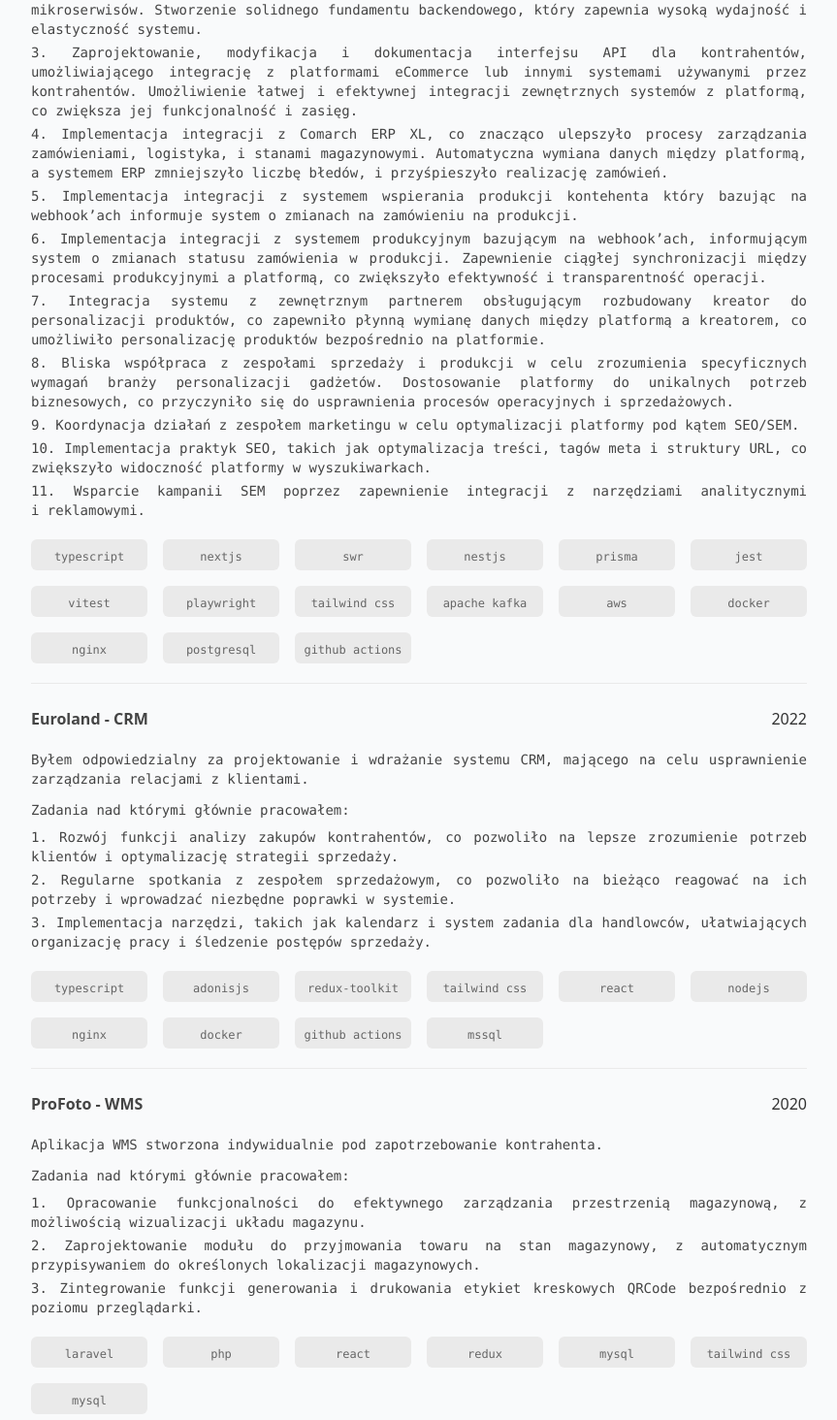
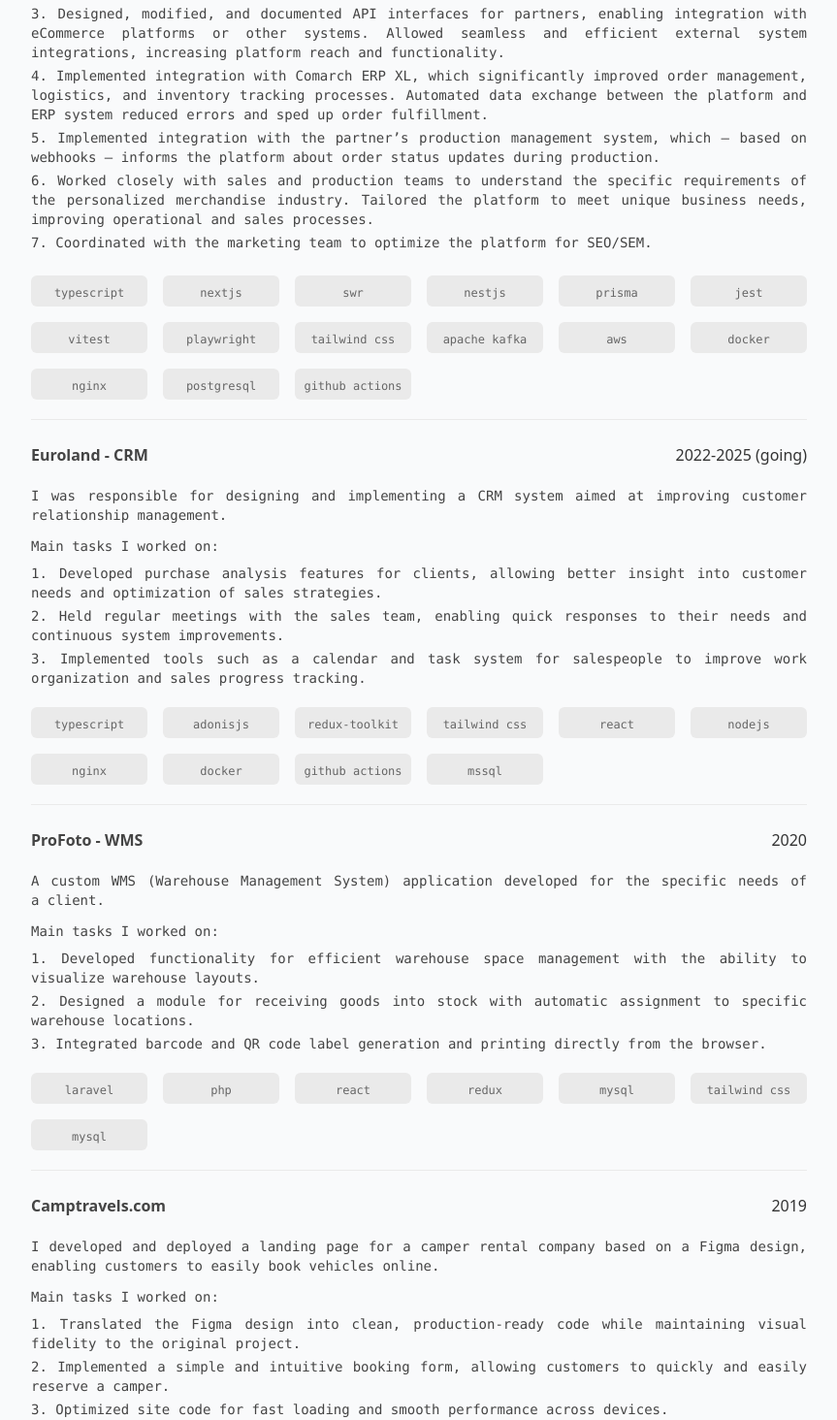
Before and after one commit to Imunal/kowalewsky.dev, a Next.js app: page / in a window 1280 px wide. Shown: the part 1066-2530 px from the top of the page at 97% size, without its empty margins (208-1071 px from the left). Built offline with nearby package versions, Linux system fonts and the light colour scheme.

Commit message:
Update project details, dependencies, and configuration for improved performance and accuracy

```diff
--- a/app/layout.tsx
+++ b/app/layout.tsx
@@ -12,7 +12,7 @@ import { inter } from "./fonts";
 export const metadata: Metadata = {
 	title: "Juliusz Kowalewski | Full-Stack Developer",
 	description:
-		"Doświadczony Full-Stack Developer z kilkoma latami doświadczenia w projektowaniu i wdrażaniu rozwiązań webowych. Moja kariera charakteryzuje się ciągłym dążeniem do rozwoju i adaptacji nowych technologii, co pozwala mi na tworzenie innowacyjnych i efektywnych rozwiązań. Pasja i chęć do nauki i elastyczność w podejściu do technologii pozwalają mi na ciągłe doskonalenie umiejętności i przystosowywanie się do dynamicznie zmieniającego się środowiska branży IT.",
+		"Experienced Full-Stack Developer with several years of experience in designing and implementing web solutions. My career is defined by a continuous drive for growth and the adoption of new technologies, enabling me to create innovative and efficient solutions. Passion for learning and flexibility in approaching technology allow me to continuously improve my skills and adapt to the rapidly evolving IT industry.",
 };
 
 const RootLayout = ({ children }: { children: React.ReactNode }) => (
--- a/app/page.tsx
+++ b/app/page.tsx
@@ -1,5 +1,5 @@
+import { CommercialProjects, OpenSourceProjects } from "components";
 import Link from "next/link";
-import { CommercialProjects, OpenSourceProjects } from "components";
 
 const Page = () => (
 	<>
@@ -12,7 +12,7 @@ const Page = () => (
 					Juliusz Kowalewski
 				</h1>
 				<p className="mb-2 text-lg font-mono text-gray-700 dark:text-gray-200">
-					Currently, I work as a Full-Stack Developer at <b>Fototransfer.pl</b>
+					Currently, I work as a Full-Stack Developer at <b>Diameter Pay</b>
 				</p>
 
 				<div className="mt-3 grid grid-cols-3 gap-4 text-gray-700 dark:text-gray-200">
--- a/biome.json
+++ b/biome.json
@@ -1,5 +1,5 @@
 {
-	"$schema": "https://biomejs.dev/schemas/2.1.2/schema.json",
+	"$schema": "https://biomejs.dev/schemas/2.2.5/schema.json",
 	"vcs": {
 		"enabled": false,
 		"clientKind": "git",
--- a/components/navbar/navbar.tsx
+++ b/components/navbar/navbar.tsx
@@ -3,7 +3,7 @@ import Link from "next/link";
 const navigationLinks = [
 	{
 		navID: 2,
-		navTitile: "Resume",
+		navTitile: "LinkedIn",
 		navUrl: "https://www.linkedin.com/in/juliusz-kowalewski-657856179/",
 	},
 	{ navID: 3, navTitile: "Contact", navUrl: "mailto:juliusz@kowalewsky.dev" },
@@ -18,7 +18,7 @@ const Navbar = () => (
 				</h1>
 			</Link>
 			<div className="block w-auto" id="navbar-default">
-				<ul className="flex p-4 mt-0 flex-row space-x-8 border-0 text-sm font-medium ">
+				<ul className="flex p-4 mt-0 flex-row space-x-8 border-0 text-sm font-medium">
 					{navigationLinks.map((navigation) => (
 						<li key={navigation.navID}>
 							<Link
--- a/components/projects/commercial-projects.tsx
+++ b/components/projects/commercial-projects.tsx
@@ -5,76 +5,51 @@ const projects = [
 		projectID: 1,
 		projectTitle: "Fototransfer.pl - B2B Print-On-Demand Platform",
 		projectCompany: "Fototransfer.pl",
-		projectDate: 2024,
+		projectDate: "2024-2025",
 		projectDescription: (
 			<div>
 				<p className="mb-3">
-					Byłem odpowiedzialny za projektowanie i implementację kompleksowej
-					platformy B2B skupiającej się na metodyce sprzedaży Print-On-Demand
+					I was responsible for designing and implementing a comprehensive B2B
+					platform focused on the Print-On-Demand sales methodology.
 				</p>
 				<ul className="list-inside list-decimal">
-					Zadania nad którymi głównie pracowałem:
+					Main tasks I worked on:
 					<li className="mt-2 mb-1">
-						Bliska współpraca z UI/UX designerem, przeniesienie projektu z Figmy
-						do rzeczywistego kodu. Zapewnienie, że interfejs użytkownika jest
-						intuicyjny i responsywny, poprawiając doświadczenie użytkowników.
+						Close collaboration with the UI/UX designer — transferring the Figma
+						design into production code. Ensured that the user interface was
+						intuitive and responsive, improving user experience.
 					</li>
 					<li className="mb-1">
-						Implementacja skalowalnych i wydajnych usług backendowych bazujących
-						na metodyce mikroserwisów. Stworzenie solidnego fundamentu
-						backendowego, który zapewnia wysoką wydajność i elastyczność
-						systemu.
+						Implementation of scalable and efficient backend services based on a
+						microservice methodology. Built a solid backend foundation that
+						ensures high performance and flexibility.
 					</li>
 					<li className="mb-1">
-						Zaprojektowanie, modyfikacja i dokumentacja interfejsu API dla
-						kontrahentów, umożliwiającego integrację z platformami eCommerce lub
-						innymi systemami używanymi przez kontrahentów. Umożliwienie łatwej i
-						efektywnej integracji zewnętrznych systemów z platformą, co zwiększa
-						jej funkcjonalność i zasięg.
+						Designed, modified, and documented API interfaces for partners,
+						enabling integration with eCommerce platforms or other systems.
+						Allowed seamless and efficient external system integrations,
+						increasing platform reach and functionality.
 					</li>
 					<li className="mb-1">
-						Implementacja integracji z Comarch ERP XL, co znacząco ulepszyło
-						procesy zarządzania zamówieniami, logistyka, i stanami magazynowymi.
-						Automatyczna wymiana danych między platformą, a systemem ERP
-						zmniejszyło liczbę błedów, i przyśpieszyło realizację zamówień.
+						Implemented integration with Comarch ERP XL, which significantly
+						improved order management, logistics, and inventory tracking
+						processes. Automated data exchange between the platform and ERP
+						system reduced errors and sped up order fulfillment.
 					</li>
 					<li className="mb-1">
-						Implementacja integracji z systemem wspierania produkcji kontehenta
-						który bazując na webhook’ach informuje system o zmianach na
-						zamówieniu na produkcji.
+						Implemented integration with the partner’s production management
+						system, which — based on webhooks — informs the platform about order
+						status updates during production.
 					</li>
 					<li className="mb-1">
-						Implementacja integracji z systemem produkcyjnym bazującym na
-						webhook’ach, informującym system o zmianach statusu zamówienia w
-						produkcji. Zapewnienie ciągłej synchronizacji między procesami
-						produkcyjnymi a platformą, co zwiększyło efektywność i
-						transparentność operacji.
+						Worked closely with sales and production teams to understand the
+						specific requirements of the personalized merchandise industry.
+						Tailored the platform to meet unique business needs, improving
+						operational and sales processes.
 					</li>
 					<li className="mb-1">
-						Integracja systemu z zewnętrznym partnerem obsługującym rozbudowany
-						kreator do personalizacji produktów, co zapewniło płynną wymianę
-						danych między platformą a kreatorem, co umożliwiło personalizację
-						produktów bezpośrednio na platformie.
-					</li>
-					<li className="mb-1">
-						Bliska współpraca z zespołami sprzedaży i produkcji w celu
-						zrozumienia specyficznych wymagań branży personalizacji gadżetów.
-						Dostosowanie platformy do unikalnych potrzeb biznesowych, co
-						przyczyniło się do usprawnienia procesów operacyjnych i
-						sprzedażowych.
-					</li>
-					<li className="mb-1">
-						Koordynacja działań z zespołem marketingu w celu optymalizacji
-						platformy pod kątem SEO/SEM.
-					</li>
-					<li className="mb-1">
-						Implementacja praktyk SEO, takich jak optymalizacja treści, tagów
-						meta i struktury URL, co zwiększyło widoczność platformy w
-						wyszukiwarkach.
-					</li>
-					<li>
-						Wsparcie kampanii SEM poprzez zapewnienie integracji z narzędziami
-						analitycznymi i reklamowymi.
+						Coordinated with the marketing team to optimize the platform for
+						SEO/SEM.
 					</li>
 				</ul>
 			</div>
@@ -101,27 +76,26 @@ const projects = [
 		projectID: 2,
 		projectTitle: "Euroland - CRM",
 		projectCompany: "Euroland",
-		projectDate: 2022,
+		projectDate: "2022-2025 (going)",
 		projectDescription: (
 			<div>
 				<p className="mb-3">
-					Byłem odpowiedzialny za projektowanie i wdrażanie systemu CRM,
-					mającego na celu usprawnienie zarządzania relacjami z klientami.
+					I was responsible for designing and implementing a CRM system aimed at
+					improving customer relationship management.
 				</p>
 				<ul className="list-inside list-decimal">
-					Zadania nad którymi głównie pracowałem:
+					Main tasks I worked on:
 					<li className="mt-2 mb-1">
-						Rozwój funkcji analizy zakupów kontrahentów, co pozwoliło na lepsze
-						zrozumienie potrzeb klientów i optymalizację strategii sprzedaży.
+						Developed purchase analysis features for clients, allowing better
+						insight into customer needs and optimization of sales strategies.
 					</li>
 					<li className="mb-1">
-						Regularne spotkania z zespołem sprzedażowym, co pozwoliło na bieżąco
-						reagować na ich potrzeby i wprowadzać niezbędne poprawki w systemie.
+						Held regular meetings with the sales team, enabling quick responses
+						to their needs and continuous system improvements.
 					</li>
 					<li>
-						Implementacja narzędzi, takich jak kalendarz i system zadania dla
-						handlowców, ułatwiających organizację pracy i śledzenie postępów
-						sprzedaży.
+						Implemented tools such as a calendar and task system for salespeople
+						to improve work organization and sales progress tracking.
 					</li>
 				</ul>
 			</div>
@@ -146,22 +120,22 @@ const projects = [
 		projectDescription: (
 			<div>
 				<p className="mb-3">
-					Aplikacja WMS stworzona indywidualnie pod zapotrzebowanie kontrahenta.
+					A custom WMS (Warehouse Management System) application developed for
+					the specific needs of a client.
 				</p>
 				<ul className="list-inside list-decimal">
-					Zadania nad którymi głównie pracowałem:
+					Main tasks I worked on:
 					<li className="mt-2 mb-1">
-						Opracowanie funkcjonalności do efektywnego zarządzania przestrzenią
-						magazynową, z możliwością wizualizacji układu magazynu.
+						Developed functionality for efficient warehouse space management
+						with the ability to visualize warehouse layouts.
 					</li>
 					<li className="mb-1">
-						Zaprojektowanie modułu do przyjmowania towaru na stan magazynowy, z
-						automatycznym przypisywaniem do określonych lokalizacji
-						magazynowych.
+						Designed a module for receiving goods into stock with automatic
+						assignment to specific warehouse locations.
 					</li>
 					<li>
-						Zintegrowanie funkcji generowania i drukowania etykiet kreskowych
-						QRCode bezpośrednio z poziomu przeglądarki.
+						Integrated barcode and QR code label generation and printing
+						directly from the browser.
 					</li>
 				</ul>
 			</div>
@@ -183,28 +157,27 @@ const projects = [
 		projectDescription: (
 			<div>
 				<p className="mb-3">
-					Zaprogramowałem i wdrożyłem landing page dla wypożyczalni kamperów,
-					oparty na wcześniej przygotowanym projekcie w Figmie, który umożliwia
-					klientom łatwe rezerwowanie pojazdów.
+					I developed and deployed a landing page for a camper rental company
+					based on a Figma design, enabling customers to easily book vehicles
+					online.
 				</p>
-
 				<ul className="list-inside list-decimal">
-					Zadania nad którymi głównie pracowałem:
+					Main tasks I worked on:
 					<li className="mt-2 mb-1">
-						Przeniesienie projektu z Figmy do rzeczywistego kodu, zapewniając
-						zgodność z oryginalnym designem.
+						Translated the Figma design into clean, production-ready code while
+						maintaining visual fidelity to the original project.
 					</li>
 					<li className="mb-1">
-						Implementacja prostego i intuicyjnego formularza rezerwacji,
-						umożliwiającego klientom szybkie i łatwe zarezerwowanie kampera.
+						Implemented a simple and intuitive booking form, allowing customers
+						to quickly and easily reserve a camper.
 					</li>
 					<li className="mb-1">
-						Zoptymalizowanie kodu strony, aby zapewnić szybkie ładowanie i
-						płynne działanie na różnych urządzeniach.
+						Optimized site code for fast loading and smooth performance across
+						devices.
 					</li>
 					<li>
-						Wprowadzenie praktyk SEO, aby zwiększyć widoczność strony w wynikach
-						wyszukiwania.
+						Applied SEO best practices to improve the site’s visibility in
+						search results.
 					</li>
 				</ul>
 			</div>
@@ -214,49 +187,47 @@ const projects = [
 	{
 		projectID: 5,
 		projectTitle: "Fototransfer.pl - System wspomagania produkcji",
-		projectDate: "2018 - 2022",
+		projectDate: "2018 - 2025",
 		projectDescription: (
 			<div>
 				<p className="mb-3">
-					Brałem udział w projektowaniu i rozwijaniu zaawansowanego systemu
-					wspierającego procesy produkcyjne, który przyczynił się do zwiększenia
-					wydajności i redukcji kosztów operacyjnych.
+					I participated in designing and developing an advanced production
+					support system that significantly improved efficiency and reduced
+					operational costs.
 				</p>
 				<ul className="list-inside list-decimal">
-					Zadania nad którymi głównie pracowałem:
+					Main tasks I worked on:
 					<li className="mt-2 mb-1">
-						Implementacja narzędzi do real-time monitoringu, które umożliwiły
-						śledzenie wydajności i identyfikację wąskich gardeł w produkcji.
+						Implemented real-time monitoring tools enabling performance tracking
+						and identification of production bottlenecks.
 					</li>
 					<li className="mb-1">
-						Wprowadzenie dashboardów i raportów, które dostarczały kluczowych
-						informacji o stanie produkcji, co umożliwiło szybką reakcję na
-						potencjalne problemy.
+						Introduced dashboards and reports that provided key production
+						insights, enabling quick responses to potential issues.
 					</li>
 					<li className="mb-1">
-						Implementacja modułu zarządzania pracownikami, który umożliwia
-						śledzenie i analizę wydajności pracowników.
+						Implemented an employee management module for tracking and analyzing
+						performance metrics.
 					</li>
 					<li className="mb-1">
-						Wprowadzenie systemu rozliczeń akordowych, co pozwala na dokładne i
-						sprawiedliwe rozliczanie wynagrodzeń na podstawie wydajności pracy.
+						Introduced a piecework accounting system to ensure fair and accurate
+						performance-based compensation.
 					</li>
 					<li className="mb-1">
-						Zapewnienie płynnej integracji z istniejącymi systemem ERP, co
-						umożliwiło wymianę danych i synchronizację procesów produkcyjnych.
+						Ensured smooth integration with the existing ERP system, allowing
+						data synchronization across production processes.
 					</li>
 					<li className="mb-1">
-						Implementacja funkcji drukowania kodów QR z poziomu przeglądarki, co
-						ułatwiło identyfikację i śledzenie produktów w procesie
-						produkcyjnym.
+						Implemented QR code printing functionality directly from the
+						browser, simplifying product tracking within production.
 					</li>
 					<li className="mb-1">
-						Stworzenie interfejsów API, które umożliwiły integrację zewnętrznych
-						aplikacji i systemów.
+						Created API interfaces enabling integration with external
+						applications and systems.
 					</li>
 					<li>
-						Bliska współpraca z zespołem zarządzającym produkcją, i zespołami
-						technicznymi w celu zrozumienia specyficznych wymagań i wyzwań.
+						Collaborated closely with production management and technical teams
+						to understand specific requirements and challenges.
 					</li>
 				</ul>
 			</div>
```
Also changed, not shown: app/globals.css (+0 -8 lines), package.json (+11 -11 lines), app/manifest.json, 2 other files (tests, documents, lock files or other folders).
